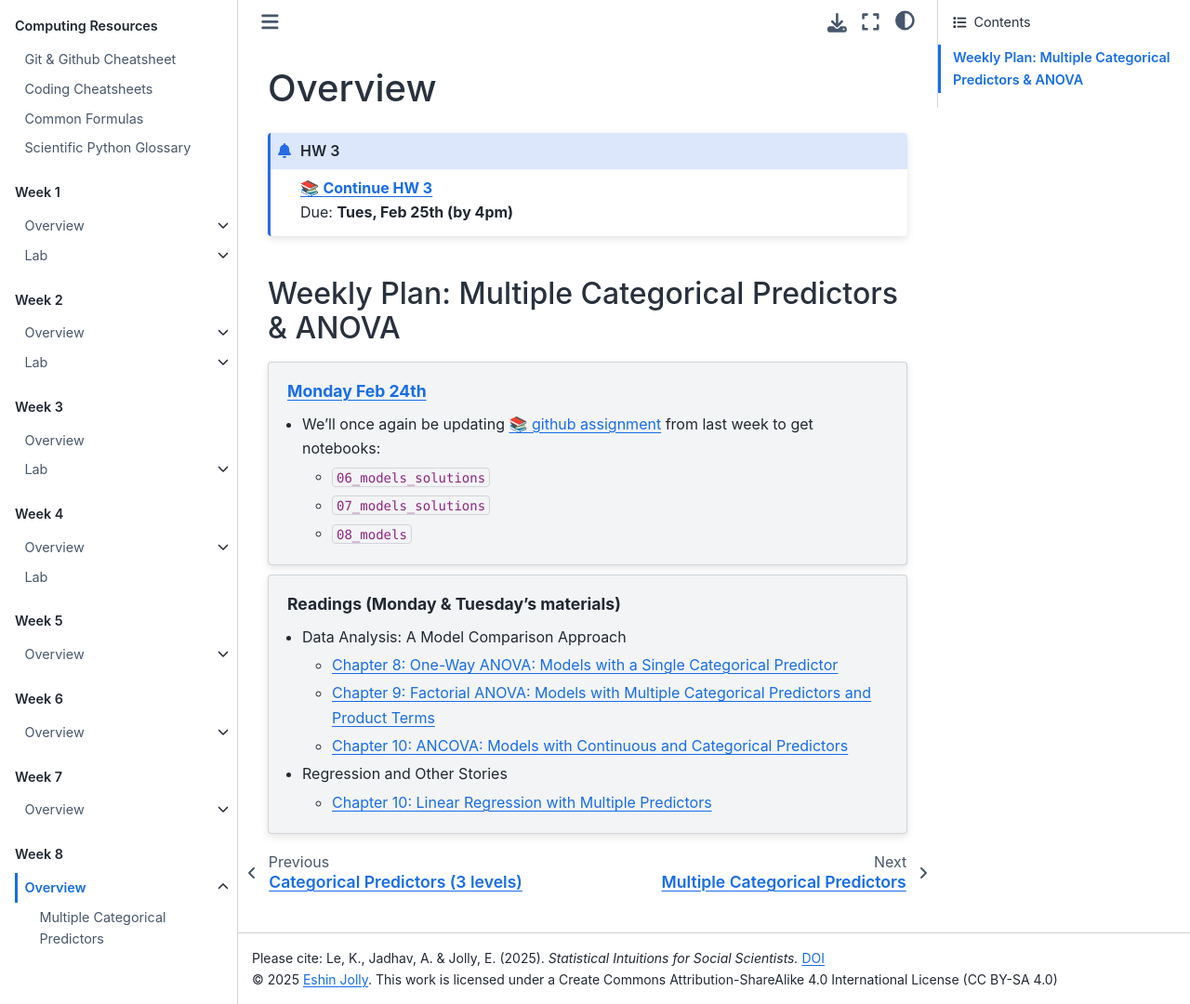
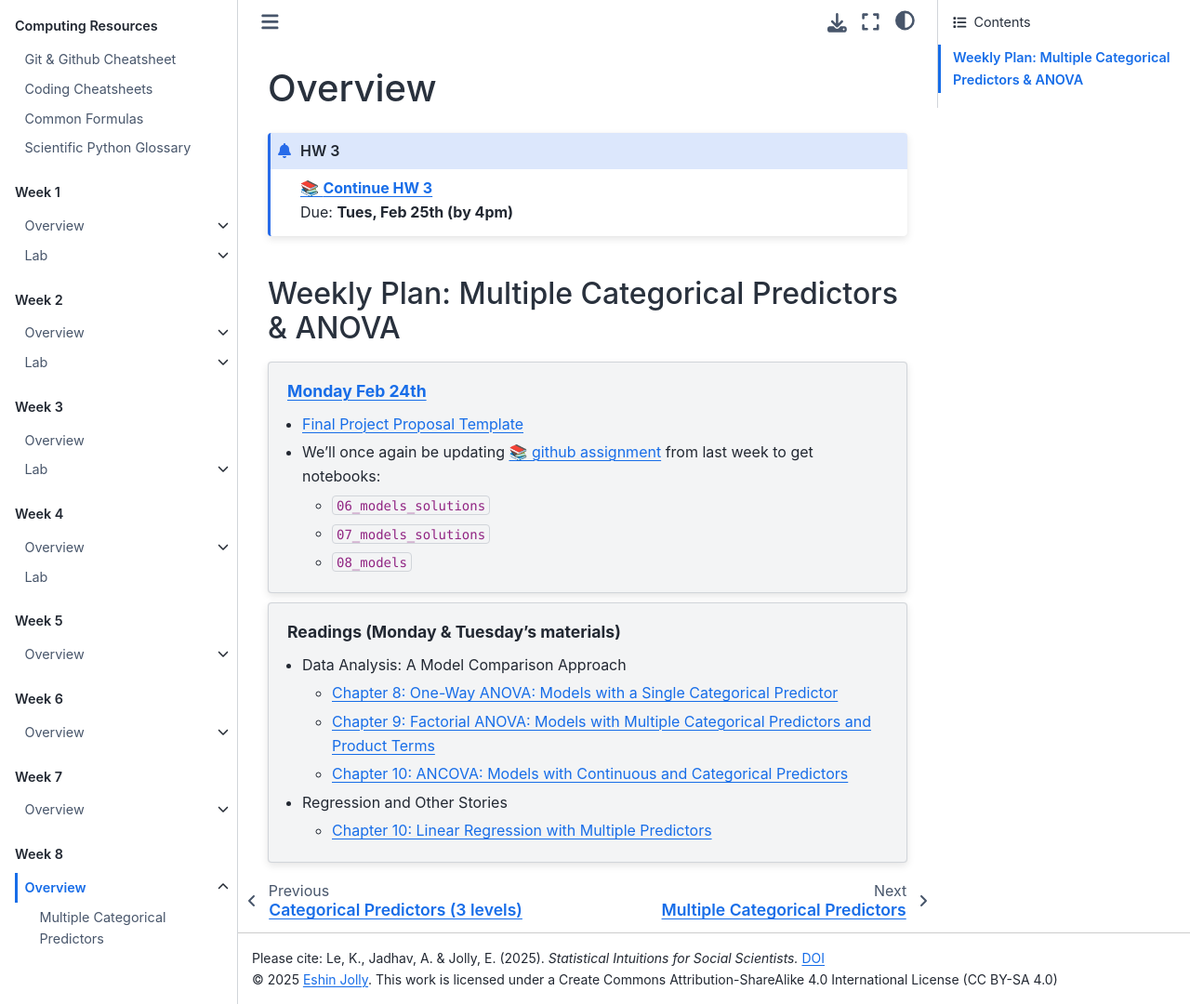
Before and after one commit to psyc201b/PSYC-201B, a Jupyter Book: the page built from lectures/wk8/overview.md, in a window 1280 px wide and 1080 px high. Shown: the whole window at 93% size. Built offline with Jupyter Book 1.0.4 settings and Sphinx 7.4.7 and the Sphinx Book theme 1.1.4, drawn with Linux system fonts in a browser that asks for light colours; pages that are not in the unit, such as notebooks, are missing from menus.

Commit message:
add proposal template link

````diff
--- a/lectures/wk8/overview.md
+++ b/lectures/wk8/overview.md
@@ -6,6 +6,7 @@ Due: **Tues, Feb 25th (by 4pm)**
 
 ## Weekly Plan: Multiple Categorical Predictors & ANOVA
 ```{topic} [Monday Feb 24th](/lectures/wk8/1.md)
+- [Final Project Proposal Template](https://tinyurl.com/201b-proposal)
 - We'll once again be updating [📚 github assignment](https://classroom.github.com/a/Xfxgaqdi) from last week to get notebooks:
   - `06_models_solutions`
   - `07_models_solutions`
````
